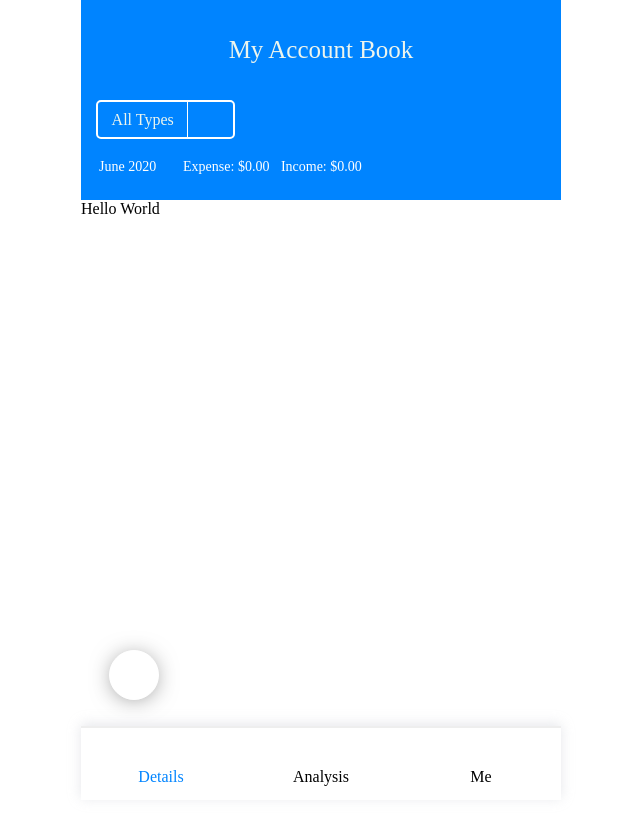
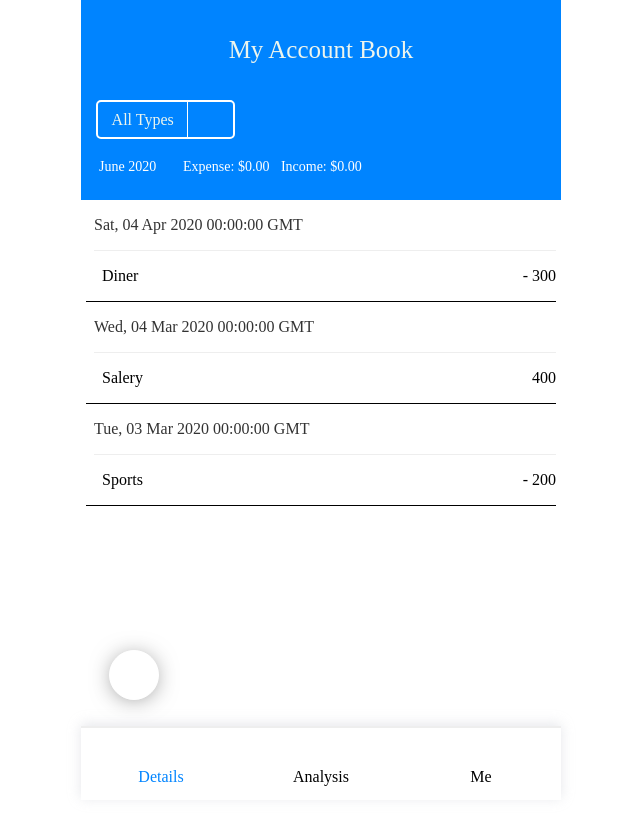
Before and after one commit to aldy97/Account_Book, a React (Create React App) app: page / in a window 1280 px wide. Shown: the top 824 px of the page, without its empty margins (319-959 px from the left). After the commit the page ends 800 px from the top, so only its background shows below. Built offline with nearby package versions, Linux system fonts and the light colour scheme; a small style sheet from the web is missing; what redux-immutable would draw is missing.

Commit message:
working on central part

```diff
--- a/src/pages/home/central/index.js
+++ b/src/pages/home/central/index.js
@@ -1,21 +1,67 @@
 import React from 'react';
 import styled from 'styled-components';
 import theme from '../../../static/theme';
+import { DEFAULT_RECORDS } from './record';
+import { Category } from '../Money/style';
 
 //首页的中间部分：记录支出/收入详情
 function Central() {
   const StyledCentral = styled.div`
-    height: 1000px;
-    width: ${theme.$width};
+    width: 470px;
     z-index: 0;
     margin-top: 200px;
+    margin-left: auto;
+    margin-right: auto;
     background: #fff;
     overflow-y: scroll;
+    overflow-x: hidden;
     @media (max-width: 500px) {
       width: calc(100vw);
     }
   `;
-  return <StyledCentral>Hello World</StyledCentral>;
+  const SectionHeader = styled.div`
+    background: #fff;
+    height: ${theme.$barHeight};
+    border-bottom: 1px solid #eee;
+    line-height: ${theme.$barHeight};
+    margin-left: 8px;
+    color: #333;
+  `;
+
+  const Specification = styled.div`
+    height: ${theme.$barHeight};
+    background: #fff;
+    line-height: ${theme.$barHeight};
+    font-size: 1em;
+    margin-left: 8px;
+  `;
+
+  return (
+    <StyledCentral>
+      {DEFAULT_RECORDS.map((item) => {
+        return (
+          <div key={item.id} style={{ borderBottom: '1px solid #000' }}>
+            <SectionHeader>{item.date}</SectionHeader>
+            <Specification>
+              <i
+                className={`iconfont ${item.categoryIcon}`}
+                style={{
+                  fontWeight: 500,
+                  marginRight: 8,
+                  color: `${theme.$blue}`,
+                }}
+              />
+              <span>{item.category}</span>
+              <span style={{ float: 'right' }}>
+                {item.type === 'expense' ? '-' : ''}
+                <span style={{ marginLeft: 4 }}>{item.amount}</span>
+              </span>
+            </Specification>
+          </div>
+        );
+      })}
+    </StyledCentral>
+  );
 }
 
 export default Central;
--- /dev/null
+++ b/src/pages/home/central/record.js
@@ -0,0 +1,28 @@
+import dayjs from 'dayjs';
+
+export const DEFAULT_RECORDS = [
+  {
+    id: '1',
+    date: dayjs('2020-04-04').toString(),
+    category: 'Diner',
+    categoryIcon: 'icon-canyin',
+    amount: 300,
+    type: 'expense',
+  },
+  {
+    id: '2',
+    date: dayjs('2020-03-04').toString(),
+    category: 'Salery',
+    categoryIcon: 'icon-gongzi',
+    amount: 400,
+    type: 'income',
+  },
+  {
+    id: '3',
+    date: dayjs('2020-03-03').toString(),
+    category: 'Sports',
+    categoryIcon: 'icon-yundong',
+    amount: 200,
+    type: 'expense',
+  },
+];
```
